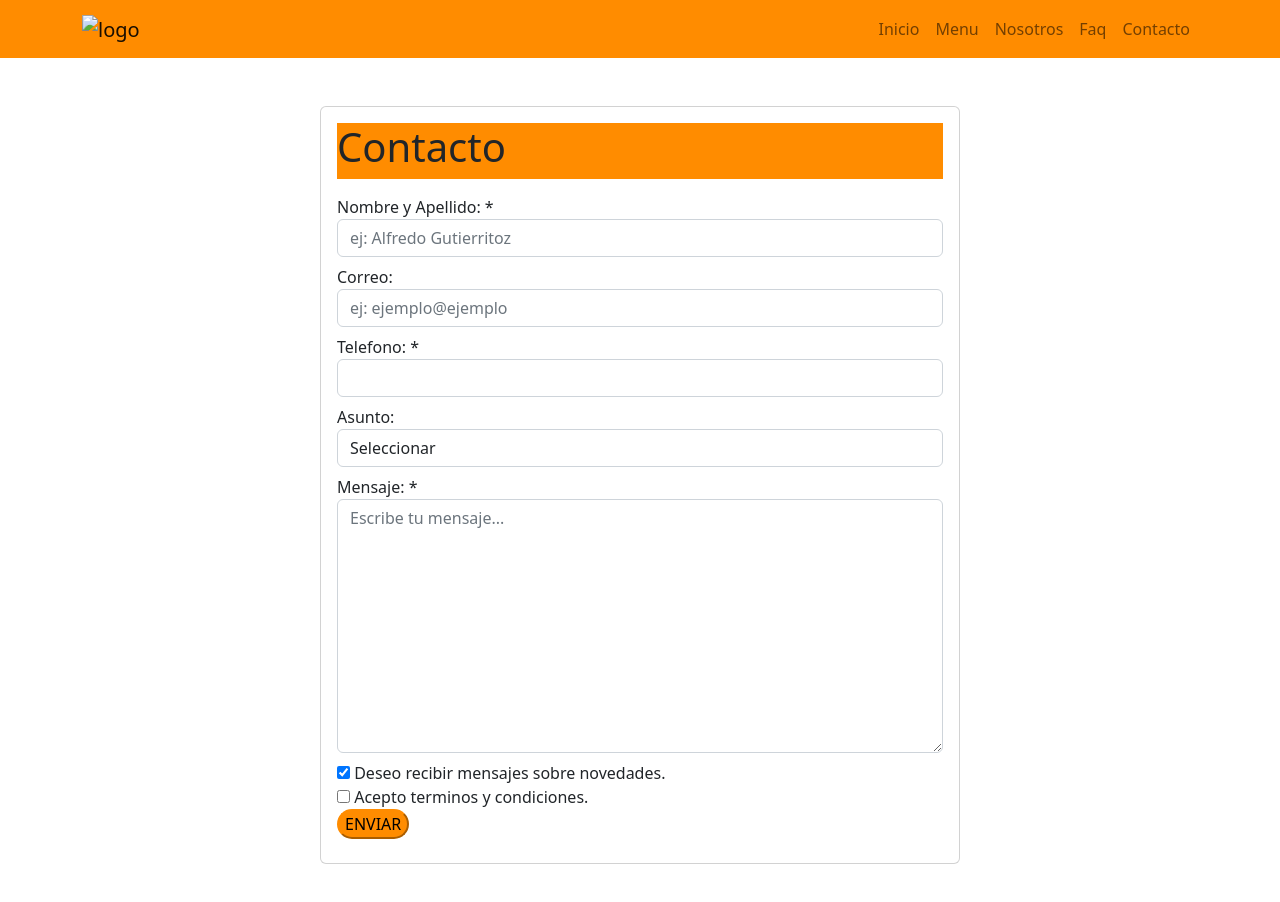
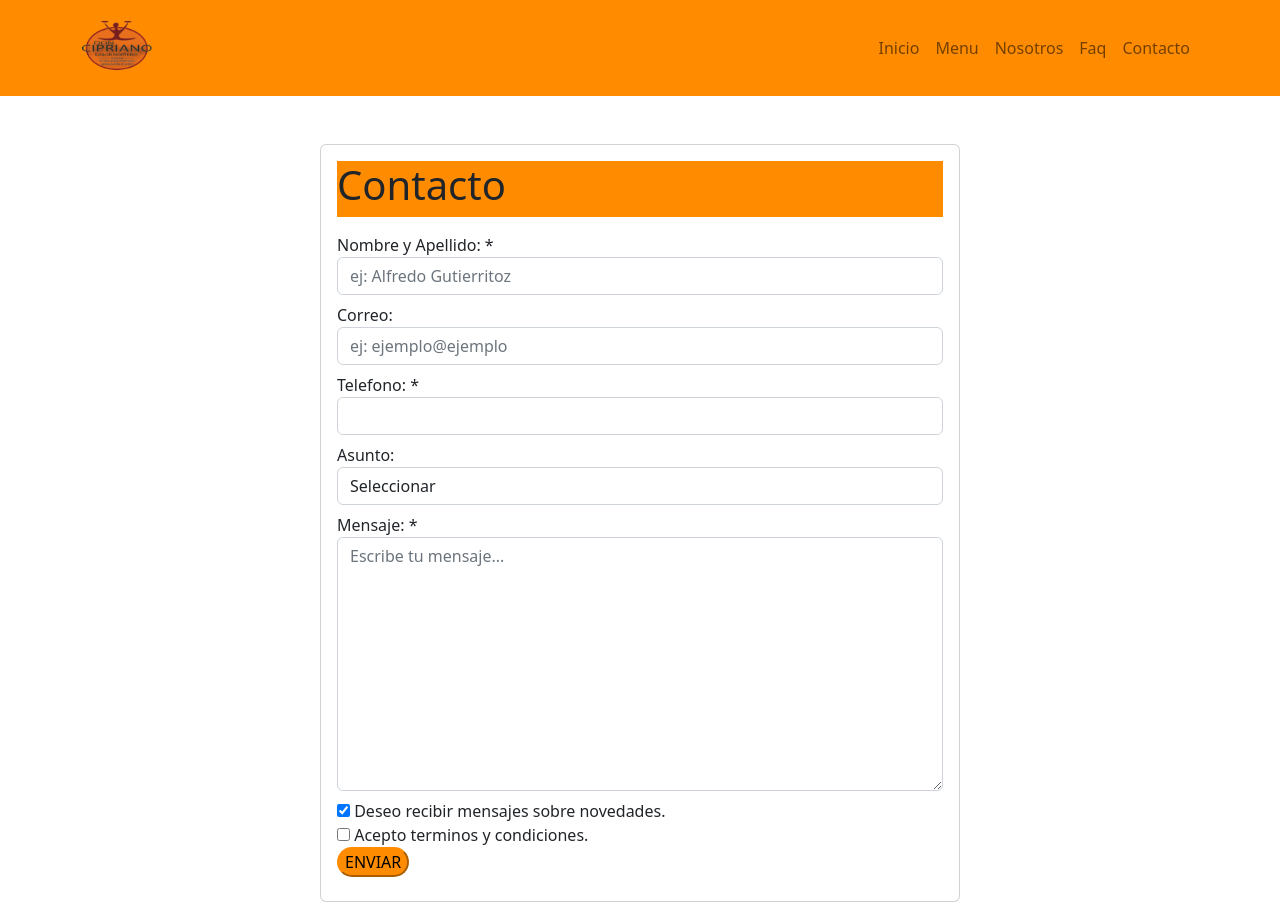
Before and after one commit to cruzivn/Don-Cipriano, a website: page pages/contacto.html in a window 1280 px wide. Shown: the top 902 px of the page. Drawn offline with nearby package versions, Linux system fonts and the light colour scheme; files that its build step writes are made by us from their sources; the site is published under a folder, as on GitHub Pages, so addresses that start at the root find nothing.

Commit message:
arregle logo

```diff
--- a/pages/contacto.html
+++ b/pages/contacto.html
@@ -21,7 +21,7 @@
         <nav class="navbar navbar-expand-md bg-dc">
             <div class="container">
                 <a class="navbar-brand" href="../index.html">
-                    <img src="/imagenes/android-chrome-192x192.png" alt="logo" class="logo-nav">
+                    <img src="../imagenes/android-chrome-192x192.png" alt="logo" class="logo-nav">
                 </a>
                 <button class="navbar-toggler" type="button" data-bs-toggle="collapse"
                     data-bs-target="#navbarSupportedContent" aria-controls="navbarSupportedContent"
```
Also changed, not shown: pages/faq.html (+1 -1 lines).
